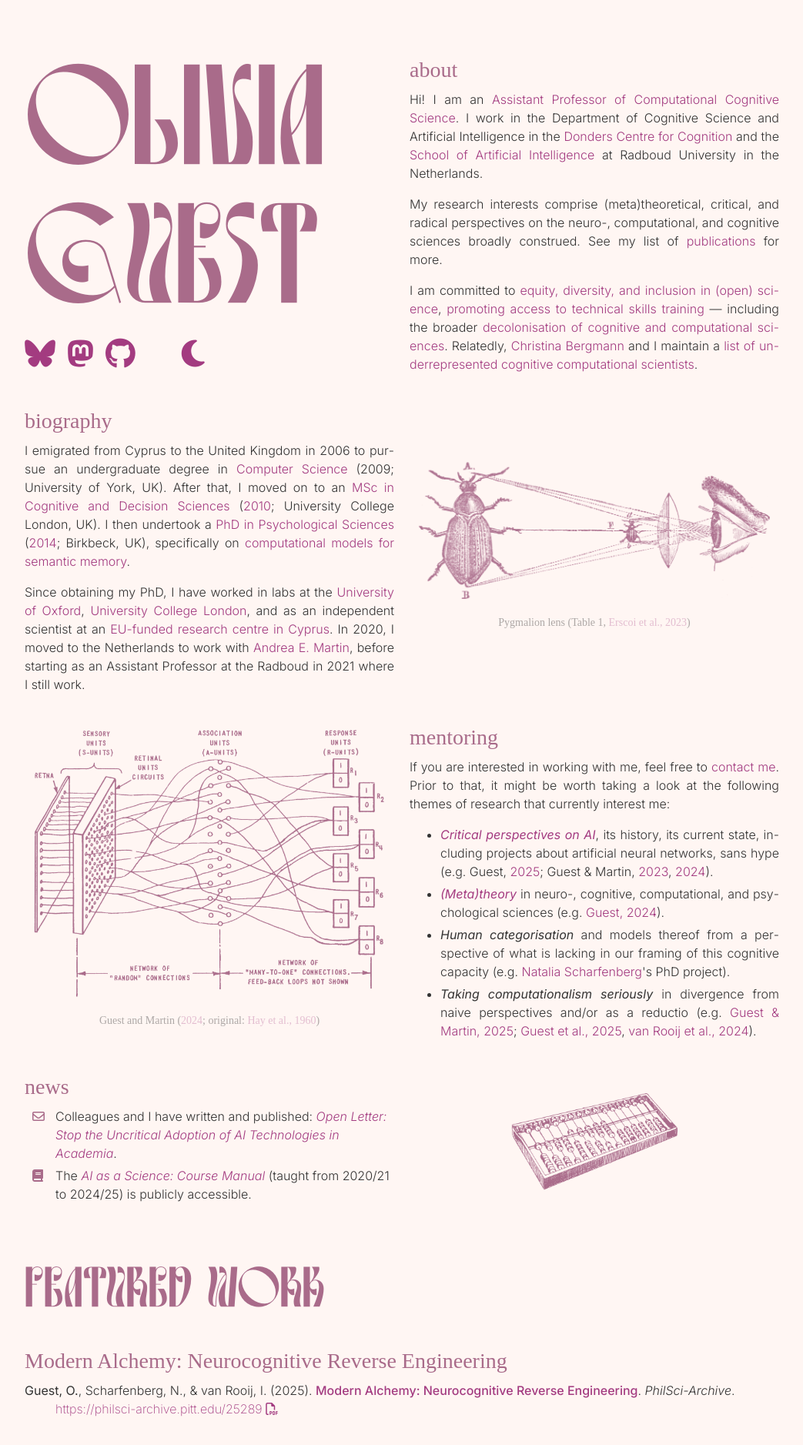
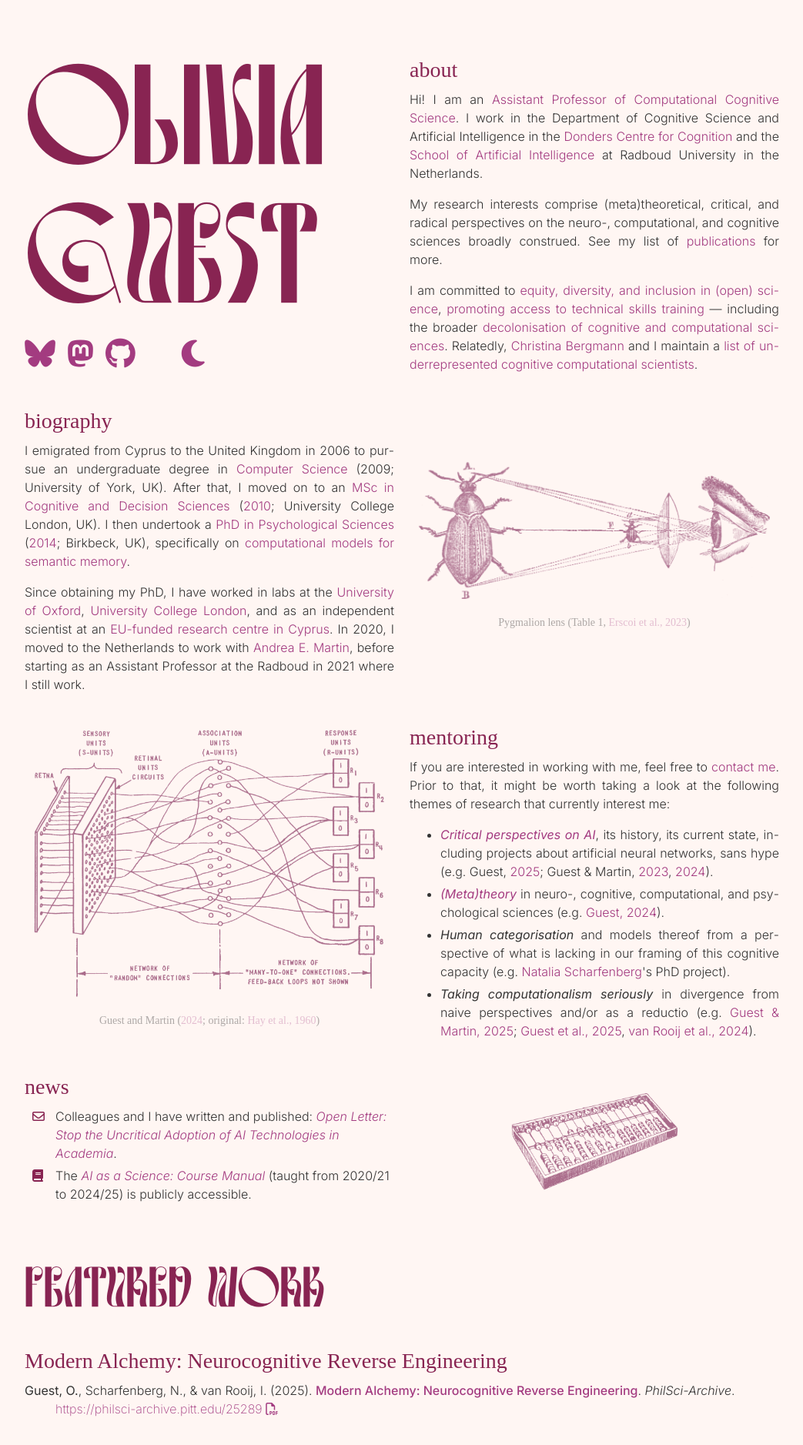
Before and after one commit to oliviaguest/oliviaguest.github.io, a Jekyll site: the page built from index.html, in a window 1280 px wide. Shown: the top 1877 px of the page at 77% size, without its empty margins (118-1161 px from the left). Built offline with Jekyll 4.4.1, drawn with Linux system fonts in a browser that asks for light colours; nearby versions of some CDN libraries; some web fonts are replaced; library files that are not in the unit come from our copies; a style sheet for code colours, icons or effects is not loaded.

Commit message:
minor css

```diff
--- a/css/custom.css
+++ b/css/custom.css
@@ -68,14 +68,14 @@ html {
     --light-qbg: #a96b8a22;
     --light-tb: #a96b8a22;
     --light-color: #333;
-    --light-h: #a96b8a;
+    --light-h: #882452;
     --light-a: #a33b80;
 
     --dark-bg: #441809;
     --dark-qbg: #a96b8a26;
     --dark-tb: #a96b8a2d;
     --dark-color: #ffe6ea;
-    --dark-h: #a96b8a;
+    --dark-h: #d890b3;
     --dark-a: #e47ec7;
 
     --font-family-sans: 'Inter', sans-serif;
```
